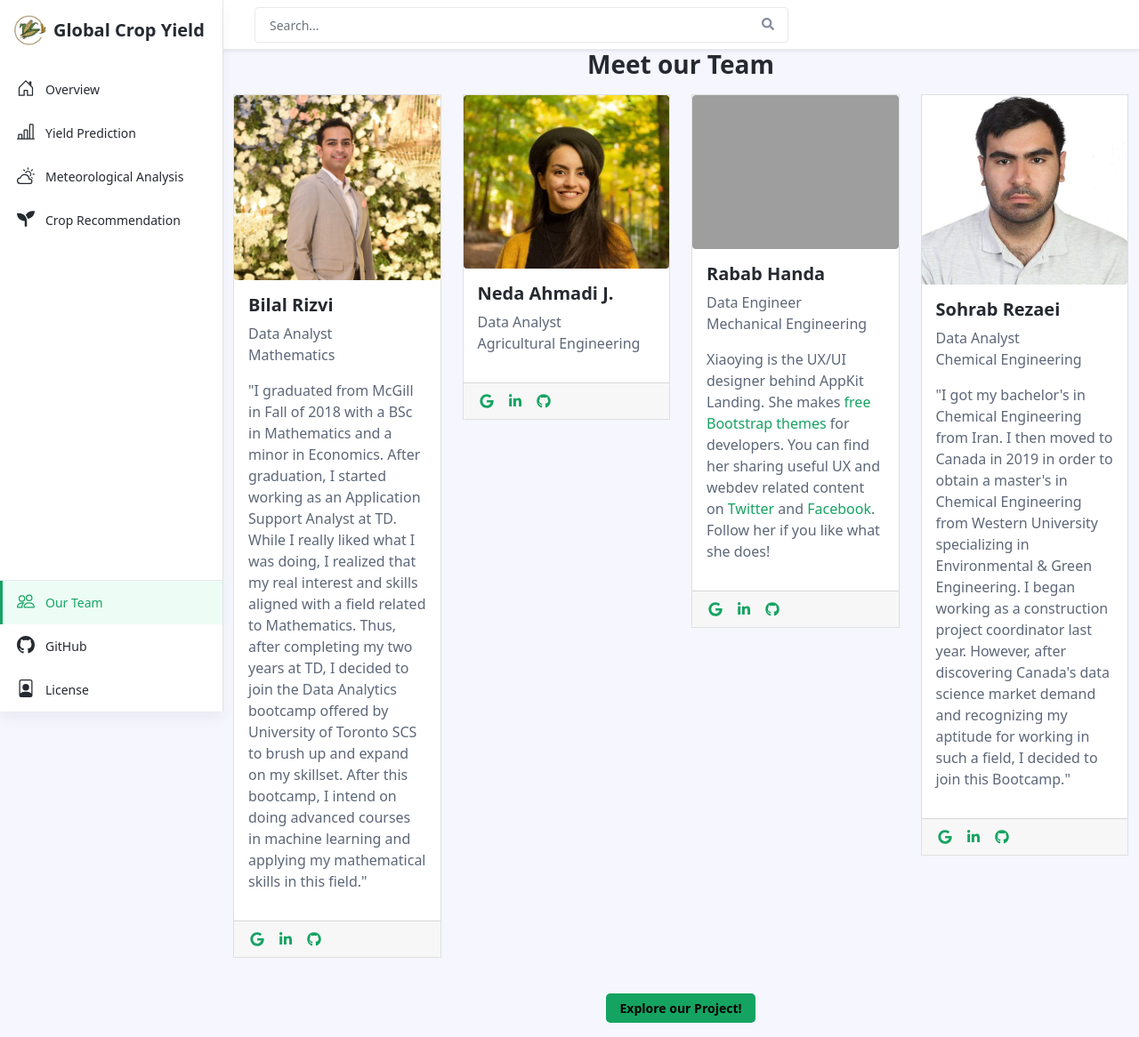
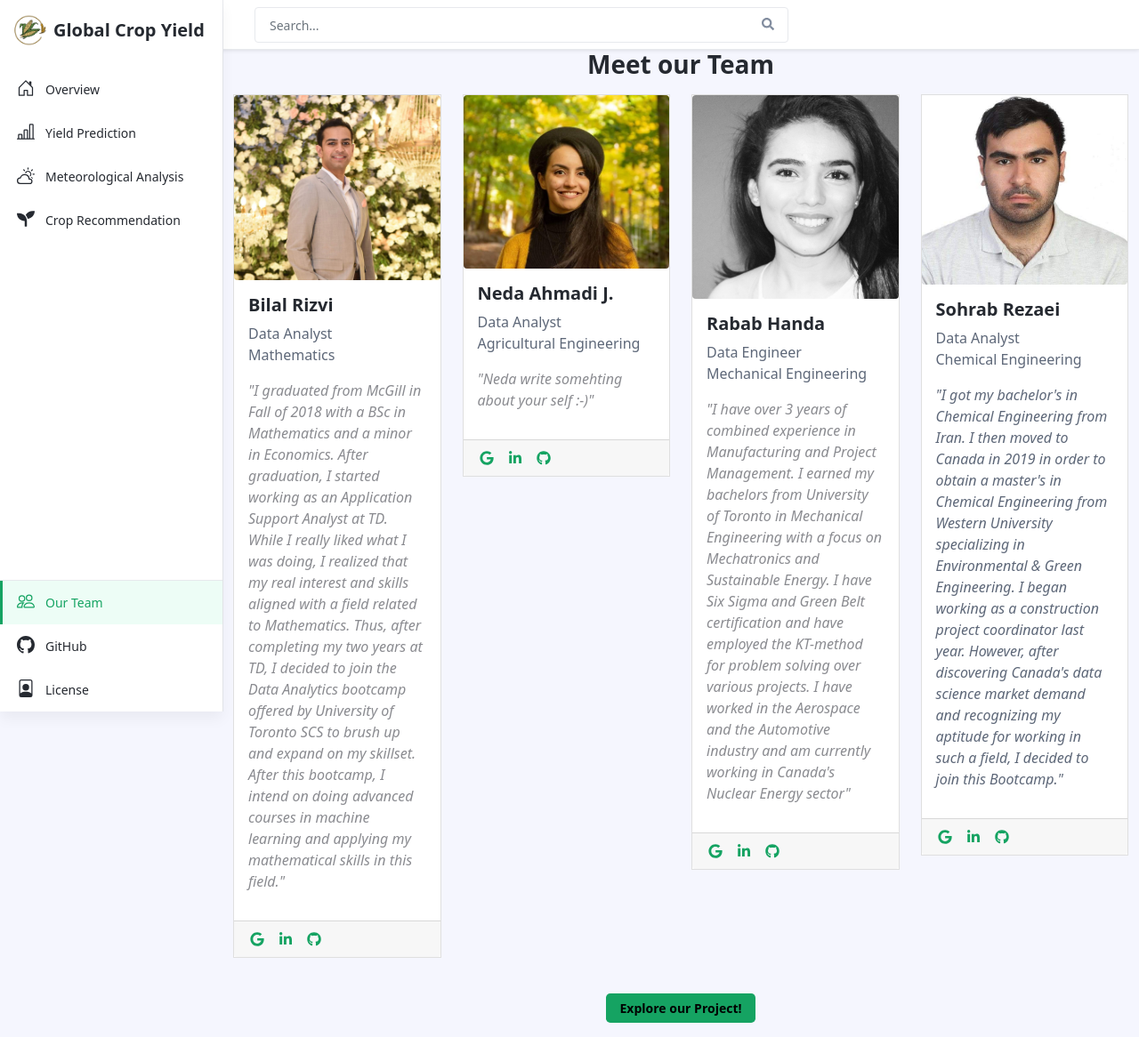
Before and after one commit to SohrabRezaei/Global-Crop-Yield-Analysis, a Flask app: page /our_team in a window 1280 px wide. Shown: the whole page at 89% size. Run offline with Flask 2, Linux system fonts and the light colour scheme; some libraries are stand-ins or nearby versions; grey boxes are pictures that could not be loaded.

Commit message:
teams webpage update and formatting

```diff
--- a/App/templates/team.html
+++ b/App/templates/team.html
@@ -170,7 +170,7 @@
 								<div class="meta">Mathematics</div>
 							</div><!--//card-text-->
                             <div class="member-desc">
-                                <p>"I graduated from McGill in Fall of 2018 with a BSc in Mathematics and a minor in Economics. After graduation, I started working as an Application Support Analyst at TD. While I really liked what I was doing, I realized that my real interest and skills aligned with a field related to Mathematics. Thus, after completing my two years at TD, I decided to join the Data Analytics bootcamp offered by University of Toronto SCS to brush up and expand on my skillset. After this bootcamp, I intend on doing advanced courses in machine learning and applying my mathematical skills in this field."</p>
+                                <p style="color:#8A8B90;"><i>"I graduated from McGill in Fall of 2018 with a BSc in Mathematics and a minor in Economics. After graduation, I started working as an Application Support Analyst at TD. While I really liked what I was doing, I realized that my real interest and skills aligned with a field related to Mathematics. Thus, after completing my two years at TD, I decided to join the Data Analytics bootcamp offered by University of Toronto SCS to brush up and expand on my skillset. After this bootcamp, I intend on doing advanced courses in machine learning and applying my mathematical skills in this field."</i></p>
                             </div><!--//member-desc-->
 						</div><!--//card-->
 						<div class="card-footer text-muted">
@@ -191,6 +191,7 @@
 								<div class="meta">Data Analyst</div>
 								<div class="meta">Agricultural Engineering</div>
 							</div><!--//card-text-->
+                            <p style="color:#8A8B90;"><i>"Neda write somehting about your self :-)"</i></p>
 						</div><!--//card-->
 						<div class="card-footer text-muted">
 							<ul class="social-list list-inline mb-0">
@@ -203,7 +204,7 @@
 				</div><!--//col-->
 				<div class="col-6 col-lg-3 mb-4">
 					<div class="card rounded-0">
-						<a href="#modal-speaker-1" data-bs-toggle="modal" data-bs-target="#modal-speaker-1"><img src="../assets/images/profiles/" class="card-img-top rounded img-fluid" alt=""></a>
+						<a href="#modal-speaker-1" data-bs-toggle="modal" data-bs-target="#modal-speaker-1"><img src="../assets/images/profiles/Rabab.jpeg" class="card-img-top rounded img-fluid" alt=""></a>
 						<div class="card-body">
 							<h5 class="card-title mb-2">Rabab Handa</h5>
 							<div class="card-text mb-3">
@@ -211,7 +212,7 @@
 								<div class="meta">Mechanical Engineering</div>
 							</div><!--//card-text-->
                             <div class="member-desc">
-                                <p>Xiaoying is the UX/UI designer behind AppKit Landing. She makes <a href="https://themes.3rdwavemedia.com/bootstrap-templates/free/" target="_blank">free Bootstrap themes</a> for developers. You can find her sharing useful UX and webdev related content on <a href="https://twitter.com/3rdwave_themes" target="_blank">Twitter</a> and <a href="https://www.facebook.com/3rdwavethemes/" target="_blank">Facebook</a>. Follow her if you like what she does!</p>
+                                <p style="color:#8A8B90;"><i>"I have over 3 years of combined experience in Manufacturing and Project Management. I earned my bachelors from University of Toronto in Mechanical Engineering with a focus on Mechatronics and Sustainable Energy. I have Six Sigma and Green Belt certification and have employed the KT-method for problem solving over various projects. I have worked in the Aerospace and the Automotive industry and am currently working in Canada's Nuclear Energy sector"</i></p>
                             </div><!--//member-desc-->
 						</div><!--//card-->
 						<div class="card-footer text-muted">
@@ -233,7 +234,7 @@
 								<div class="meta">Chemical Engineering</div>
 							</div><!--//card-text-->
                             <div class="member-desc">
-                                <p>"I got my bachelor's in Chemical Engineering from Iran. I then moved to Canada in 2019 in order to obtain a master's in Chemical Engineering from Western University specializing in Environmental & Green Engineering. I began working as a construction project coordinator last year. However, after discovering Canada's data science market demand and recognizing my aptitude for working in such a field, I decided to join this Bootcamp."</p>
+                                <p style:="color: #8A8B90;"><i>"I got my bachelor's in Chemical Engineering from Iran. I then moved to Canada in 2019 in order to obtain a master's in Chemical Engineering from Western University specializing in Environmental & Green Engineering. I began working as a construction project coordinator last year. However, after discovering Canada's data science market demand and recognizing my aptitude for working in such a field, I decided to join this Bootcamp."</i></p>
                             </div><!--//member-desc-->
 						</div><!--//card-->
 						<div class="card-footer text-muted">
```
Also changed, not shown: App/assets/images/profiles/Rabab.jpeg (added).
